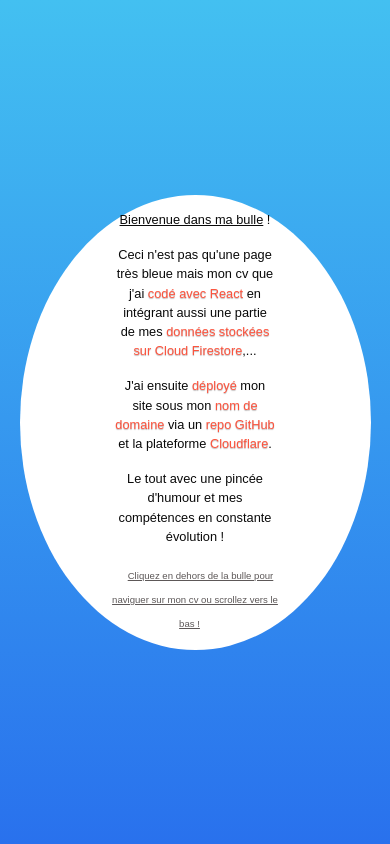
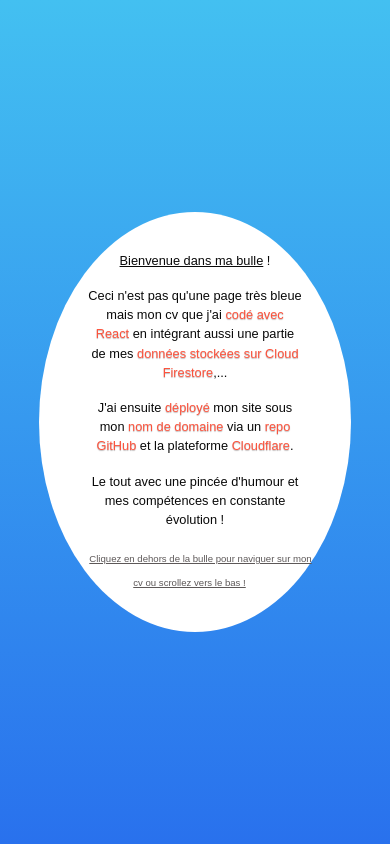
Before and after one commit to JessieB-pro/my-cv, a React (Vite) app: page /presentation in a window 390 px wide. Shown: the top 844 px of the page. Built offline with nearby package versions, Linux system fonts and the light colour scheme; no server answers; a web font is replaced by a local one.

Commit message:
responsive PopUp updated

```diff
--- a/src/App.css
+++ b/src/App.css
@@ -57,9 +57,9 @@ img {
 
 #pop-up {
     border-radius: 50% !important;
-    padding: 4% 22%;
-    max-width: 90%;
-    max-height: 70%;
+    padding: 10% 10%;
+    max-width: 80%;
+    max-height: 80%;
     z-index: 1100;
 }
 
```
